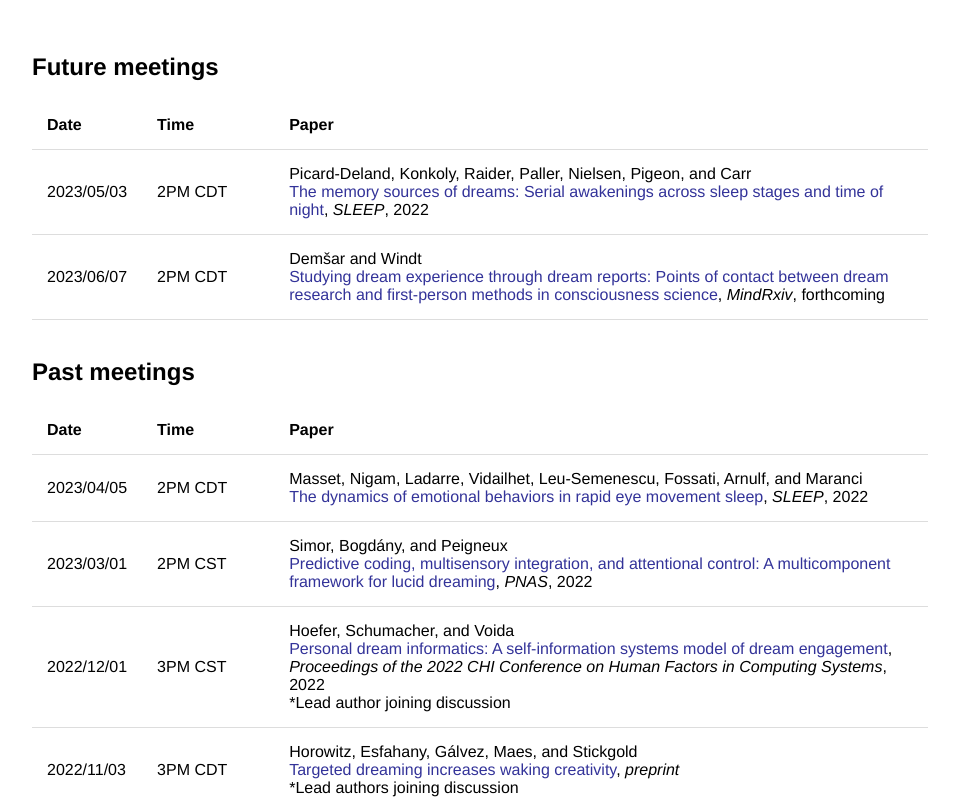
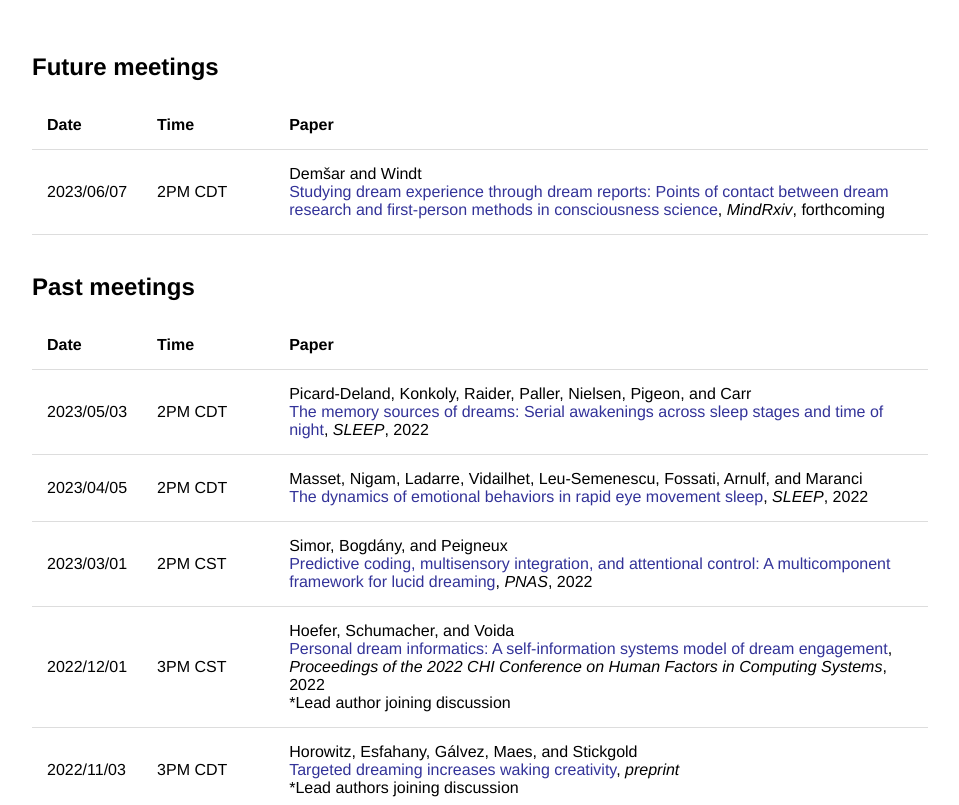
Before and after one commit to remrama/remrama.github.io, a Jekyll site: the page built from drrc/index.html, in a window 1280 px wide and 900 px high, scrolled down 521 px, cut to the strip 95-900 px from the top of the window. Shown: the whole strip, without its empty margins (160-1119 px from the left). Built offline with Jekyll 4.4.1, drawn with Linux system fonts in a browser that asks for light colours; some of the changed lines change nothing that is shown.

Commit message:
Update index.html

```diff
--- a/drrc/index.html
+++ b/drrc/index.html
@@ -37,11 +37,6 @@ title: DRRC
             <th>Paper</th>
         </tr>
         <tr>
-            <td>2023/05/03</td>
-            <td>2PM CDT</td>
-            <td>Picard-Deland, Konkoly, Raider, Paller, Nielsen, Pigeon, and Carr<br><a href="https://doi.org/10.1093/sleep/zsac292">The memory sources of dreams: Serial awakenings across sleep stages and time of night</a>, <i>SLEEP</i>, 2022</td>
-        </tr>
-        <tr>
             <td>2023/06/07</td>
             <td>2PM CDT</td>
             <td>Demšar and Windt<br><a href="https://doi.org/10.31231/osf.io/gxcym">Studying dream experience through dream reports: Points of contact between dream research and first-person methods in consciousness science</a>, <i>MindRxiv</i>, forthcoming</td>
@@ -61,6 +56,11 @@ title: DRRC
             <th>Date</th>
             <th>Time</th>
             <th>Paper</th>
+        </tr>
+        <tr>
+            <td>2023/05/03</td>
+            <td>2PM CDT</td>
+            <td>Picard-Deland, Konkoly, Raider, Paller, Nielsen, Pigeon, and Carr<br><a href="https://doi.org/10.1093/sleep/zsac292">The memory sources of dreams: Serial awakenings across sleep stages and time of night</a>, <i>SLEEP</i>, 2022</td>
         </tr>
         <tr>
             <td>2023/04/05</td>
```
